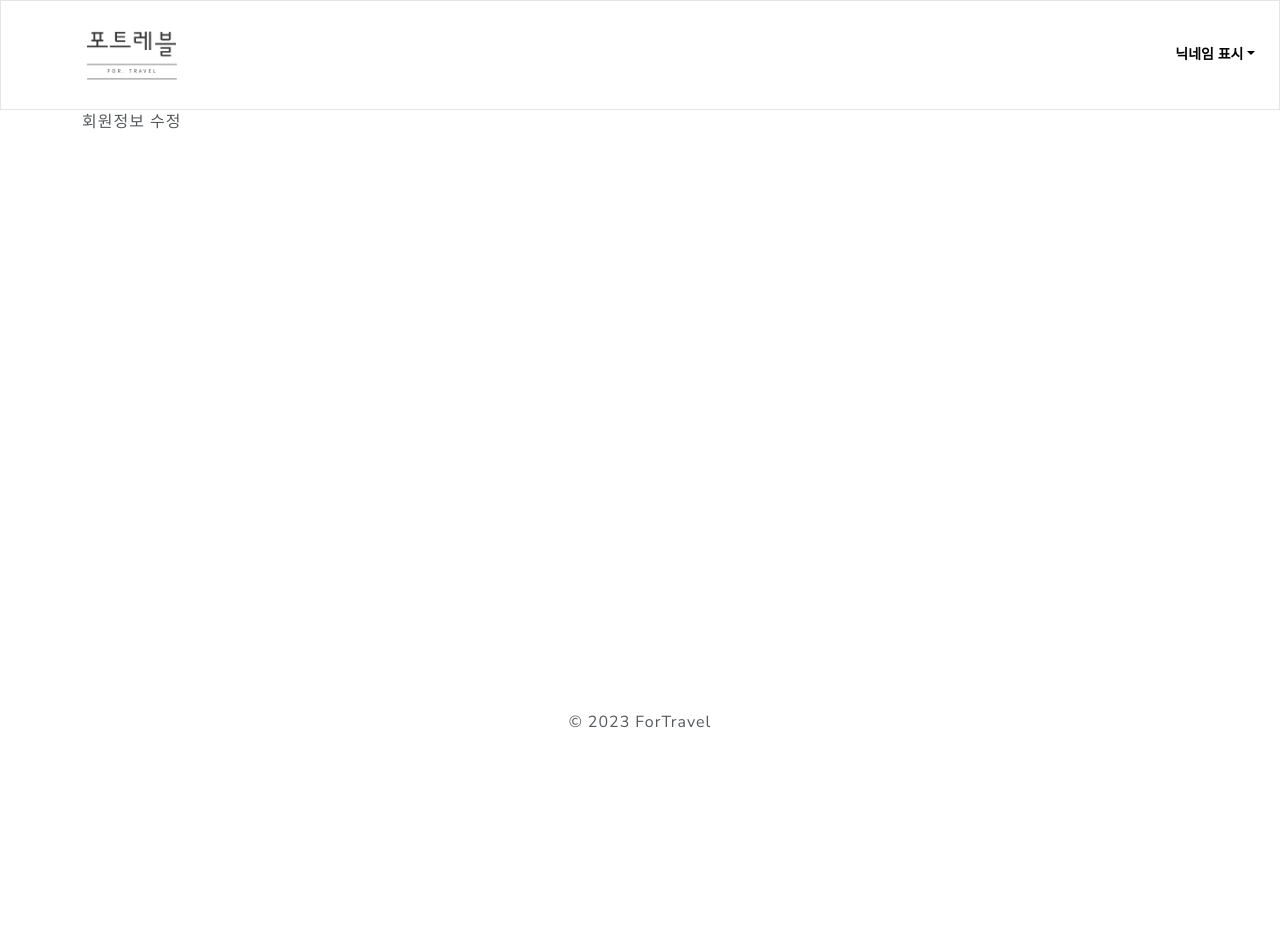
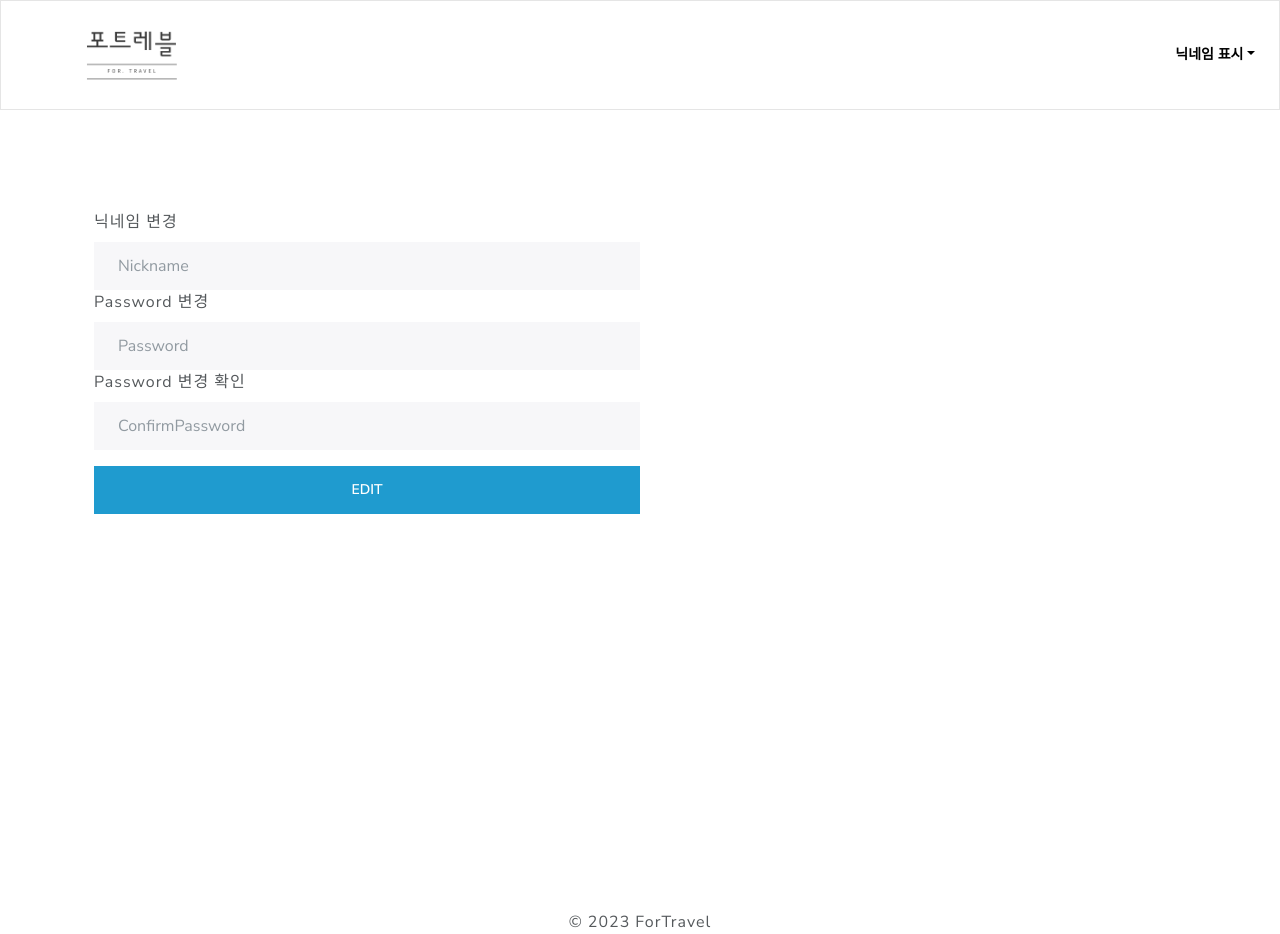
Before and after one commit to jh-lee99/stackfront, a React (Create React App) app: page /RegisterUpdate in a window 1280 px wide. Before the commit the page ends 800 px from the top, so only its background shows below. Built offline with nearby package versions, Linux system fonts and the light colour scheme.

Commit message:
회원정보수정 만드는중

```diff
--- a/src/components/Dropdown.js
+++ b/src/components/Dropdown.js
@@ -1,6 +1,4 @@
 import React from "react";
-import RegisterUpdate from "../pages/RegisterUpdate";
-import TravelLayout from "../layouts/TravelLayout";
 
 const Dropdown = () => {
   return (
--- a/src/index.css
+++ b/src/index.css
@@ -15,6 +15,9 @@
   width: 100%;
 }
 
-.mainContents {
-  margin-top: 20px;
+.ComponentBox {
+  display: flex;
+  justify-content: center;
+  align-items: center;
+  min-height: 100vh;
 }
--- a/src/layouts/Header.js
+++ b/src/layouts/Header.js
@@ -16,12 +16,14 @@ const Header = () => {
       <header>
         <Navbar bg="light" expand="lg">
           <Container>
-            <Navbar.Brand href="#home">
-              <img src="images\logo.png"
-              alt="For. travel"
-              width="auto"
-              height='50vh'/>
-              </Navbar.Brand>
+            <Navbar.Brand href="/">
+              <img
+                src="images\logo.png"
+                alt="For. travel"
+                width="auto"
+                height="50vh"
+              />
+            </Navbar.Brand>
             <Navbar.Toggle aria-controls="basic-navbar-nav" />
             <Navbar.Collapse
               id="basic-navbar-nav"
--- a/src/layouts/Intro.js
+++ b/src/layouts/Intro.js
@@ -6,6 +6,8 @@ const Intro = () => {
       첫 접속시 표시되는 화면입니다.
       <br />
       <a href="/travel">로그인 이후 화면 이동하기</a>
+      <br />
+      <a href="/RegisterUpdate">회원정보 수정 페이지 이동하기</a>
     </div>
   );
 };
--- a/src/layouts/RegisterContent.js
+++ b/src/layouts/RegisterContent.js
@@ -1,7 +1,87 @@
 import React from "react";
+import { Form, Button, Container } from "react-bootstrap";
+import { useState } from "react";
+import axios from "axios";
 
 const RegisterContent = () => {
-  return <div>회원정보 수정</div>;
+  const [ModifiedNickname, setModifiedNickname] = useState("");
+  const [ModifiedPassword, setModifiedPassword] = useState("");
+  const [ConfirmModifiedPassword, setConfirmModifiedPassword] = useState("");
+  const onChangeModifiedNickname = (e) => {
+    setModifiedNickname(e.target.value);
+  };
+  const onChangeModifiedPassword = (e) => {
+    setModifiedPassword(e.target.value);
+  };
+  const onChangeConfirmModifiedPassword = (e) => {
+    setConfirmModifiedPassword(e.target.value);
+  };
+
+  const MemberProfileEditing = () => {
+    axios
+      .post("", {
+        ModifiedNickname: ModifiedNickname,
+        ModifiedPassword: ModifiedPassword,
+        ConfirmModifiedPassword: ConfirmModifiedPassword,
+      })
+      .then((response) => {
+        // Handle success.
+        console.log("Well done!");
+        console.log("User profile", response.data.user);
+        console.log("User token", response.data.jwt);
+        localStorage.setItem("token", response.data.jwt);
+      })
+      .catch((error) => {
+        // Handle error.
+        console.log("An error occurred:", error.response);
+      });
+  };
+
+  return (
+    <Container>
+      <Form style={{ width: "50%" }}>
+        <Form.Group>
+          <Form.Label>닉네임 변경</Form.Label>
+          <Form.Control
+            type="text"
+            value={ModifiedNickname}
+            onChange={onChangeModifiedNickname}
+            placeholder="Nickname"
+          />
+        </Form.Group>
+        <Form.Group>
+          <Form.Label>Password 변경</Form.Label>
+          <Form.Control
+            type="password"
+            placeholder="Password"
+            value={ModifiedPassword}
+            onChange={onChangeModifiedPassword}
+          />
+        </Form.Group>
+        <Form.Group>
+          <Form.Label>Password 변경 확인</Form.Label>
+          <Form.Control
+            type="password"
+            placeholder="ConfirmPassword"
+            value={ConfirmModifiedPassword}
+            onChange={onChangeConfirmModifiedPassword}
+          />
+        </Form.Group>
+        <Button
+          block
+          variant="info"
+          type="button"
+          className="my-3"
+          id="fullBtn"
+          onClick={() => {
+            MemberProfileEditing();
+          }}
+        >
+          Edit
+        </Button>
+      </Form>
+    </Container>
+  );
 };
 
 export default RegisterContent;
--- a/src/layouts/TravelHeader.js
+++ b/src/layouts/TravelHeader.js
@@ -6,7 +6,7 @@ const TravelHeader = () => {
       <header>
         <Navbar bg="light" expand="lg">
           <Container>
-            <Navbar.Brand href="#home">
+            <Navbar.Brand href="/">
               <img
                 src="images\logo.png"
                 alt="For. travel"
--- a/src/layouts/TravelLayout.js
+++ b/src/layouts/TravelLayout.js
@@ -6,7 +6,7 @@ const TravelLayout = ({ children }) => {
   return (
     <>
       <TravelHeader />
-      {children}
+      <div className="ComponentBox">{children}</div>
       <Footer />
     </>
   );
--- a/src/modals/GptApiContentModal.js
+++ b/src/modals/GptApiContentModal.js
@@ -44,7 +44,7 @@ const GptApiContentModal = ({ show, onHide }) => {
         >
           <Modal.Header closeButton>
             <Modal.Title id="contained-modal-title-vcenter">
-              회원정보 수정
+              여행 떠나기
             </Modal.Title>
           </Modal.Header>
           <Modal.Body>
--- a/src/modals/LoginModal.js
+++ b/src/modals/LoginModal.js
@@ -1,5 +1,5 @@
 import { Modal, Button, Form, Container } from "react-bootstrap";
-import React, { useEffect, useState } from "react";
+import React, { useState } from "react";
 import { GoogleLogin, GoogleOAuthProvider } from "@react-oauth/google";
 import HorizonLine from "../components/HorizonLine";
 import axios from "axios";
@@ -43,7 +43,7 @@ const LoginModal = ({ show, onHide }) => {
     >
       <Container>
         <Modal.Header closeButton>
-          <Modal.Title id="contained-modal-title-vcenter">Login</Modal.Title>
+          <Modal.Title id="contained-modal-title-vcenter">Sign In</Modal.Title>
         </Modal.Header>
         <Modal.Body>
           <Form>
@@ -79,7 +79,7 @@ const LoginModal = ({ show, onHide }) => {
               value={Password}
               onClick={Login}
             >
-              Login
+              Sign In
             </Button>
 
             <HorizonLine text={"OR"} />
```
